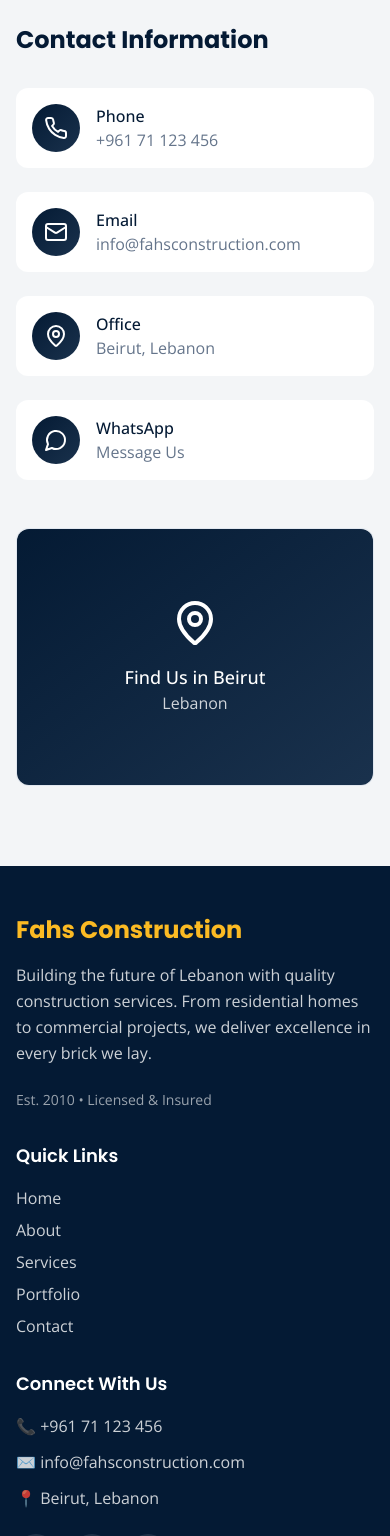
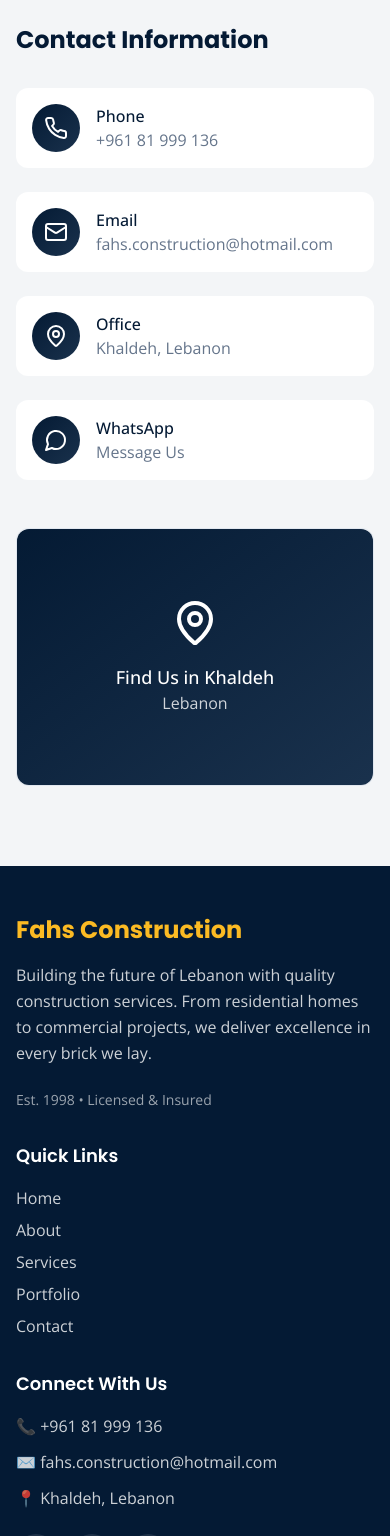
Before and after one commit to youssef-blip/fahs-build-lebanon, a React (Vite) app: page / in a window 390 px wide. Shown: the part 8540-10076 px from the top of the page. Built offline with nearby package versions, Linux system fonts and the light colour scheme.

Commit message:
Add contact information
Update contact details with phone number, email, and location.

```diff
--- a/src/components/Contact.tsx
+++ b/src/components/Contact.tsx
@@ -35,26 +35,26 @@ const Contact = () => {
     {
       icon: Phone,
       title: "Phone",
-      value: "+961 71 123 456",
-      action: () => window.location.href = 'tel:+96171123456'
+      value: "+961 81 999 136",
+      action: () => window.location.href = 'tel:+96181999136'
     },
     {
       icon: Mail,
       title: "Email",
-      value: "info@fahsconstruction.com",
-      action: () => window.location.href = 'mailto:info@fahsconstruction.com'
+      value: "fahs.construction@hotmail.com",
+      action: () => window.location.href = 'mailto:fahs.construction@hotmail.com'
     },
     {
       icon: MapPin,
       title: "Office",
-      value: "Beirut, Lebanon",
+      value: "Khaldeh, Lebanon",
       action: () => {}
     },
     {
       icon: MessageCircle,
       title: "WhatsApp",
       value: "Message Us",
-      action: () => window.open('https://wa.me/96171123456', '_blank')
+      action: () => window.open('https://wa.me/96181999136', '_blank')
     }
   ];
 
@@ -188,7 +188,7 @@ const Contact = () => {
                 <div className="h-64 bg-gradient-to-br from-primary to-primary-light rounded-lg flex items-center justify-center">
                   <div className="text-center text-white">
                     <MapPin className="h-12 w-12 mx-auto mb-4" />
-                    <div className="text-lg font-medium">Find Us in Beirut</div>
+                    <div className="text-lg font-medium">Find Us in Khaldeh</div>
                     <div className="text-white/80">Lebanon</div>
                   </div>
                 </div>
--- a/src/components/Footer.tsx
+++ b/src/components/Footer.tsx
@@ -16,7 +16,7 @@ const Footer = () => {
     },
     {
       icon: MessageCircle,
-      href: "https://wa.me/96171123456",
+      href: "https://wa.me/96181999136",
       label: "WhatsApp"
     }
   ];
@@ -44,7 +44,7 @@ const Footer = () => {
               in every brick we lay.
             </p>
             <div className="text-sm text-white/60">
-              Est. 2010 • Licensed & Insured
+              Est. 1998 • Licensed & Insured
             </div>
           </div>
 
@@ -70,13 +70,13 @@ const Footer = () => {
             <h4 className="text-lg font-heading font-semibold mb-4">Connect With Us</h4>
             <div className="space-y-3 mb-6">
               <div className="text-white/80">
-                📞 +961 71 123 456
+                📞 +961 81 999 136
               </div>
               <div className="text-white/80">
-                ✉️ info@fahsconstruction.com
+                ✉️ fahs.construction@hotmail.com
               </div>
               <div className="text-white/80">
-                📍 Beirut, Lebanon
+                📍 Khaldeh, Lebanon
               </div>
             </div>
 
```
